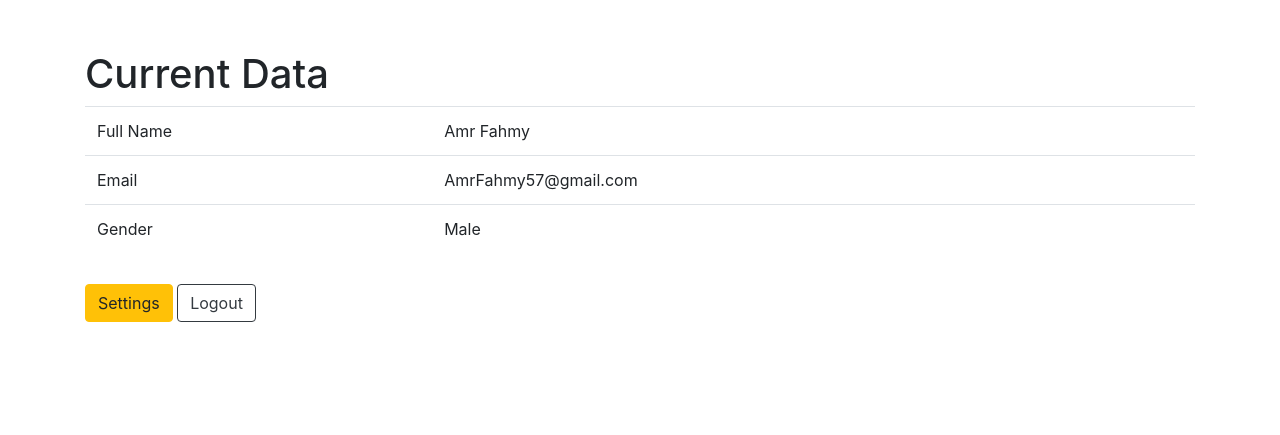
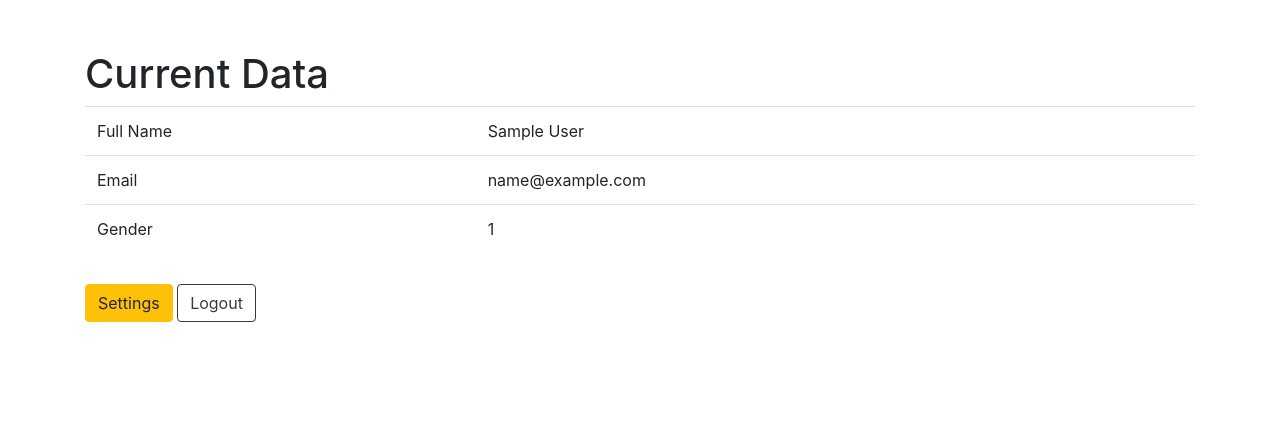
Before and after one commit to amrable/login-page, a PHP site: page /home.php in a window 1280 px wide. Shown: the part 56-491 px from the top of the page. Run offline with PHP 8.4, Linux system fonts and the light colour scheme; the visitor is signed in with stand-in values (Sample User, id 1).

Commit message:
logout user

```diff
--- a/check.php
+++ b/check.php
@@ -14,7 +14,7 @@
     if($res->num_rows>0){
       session_start();
       foreach ($res as $key => $value) {
-        $_SESSION['name']=$value['fname']." ",$value['lname'];
+        $_SESSION['name']=$value['fname']." ".$value['lname'];
         $_SESSION['email']=$value['email'];
         $_SESSION['gender']=$value['gender'];
 
--- a/home.php
+++ b/home.php
@@ -1,3 +1,12 @@
+<?php
+  session_start();
+
+  if( !isset($_SESSION['email'])){
+    header('Location: index.php');
+  }else{
+  }
+?>
+
 <?php include 'partials/header.php'; ?>
 
 
@@ -8,21 +17,21 @@
     <tbody>
       <tr>
         <td>Full Name</td>
-        <td>Amr Fahmy</td>
+        <td><?php echo $_SESSION['name']; ?></td>
       </tr>
       <tr>
         <td>Email</td>
-        <td>AmrFahmy57@gmail.com</td>
+        <td><?php echo $_SESSION['email']; ?></td>
       </tr>
       <tr>
         <td>Gender</td>
-        <td>Male</td>
+        <td><?php echo $_SESSION['gender']; ?></td>
       </tr>
     </tbody>
   </table>
 
   <button class="btn btn-warning" type="button" name="button">Settings</button>
-  <button class="btn btn-outline-dark" type="button" name="button">Logout</button>
+  <button id="logout" class="btn btn-outline-dark" type="button" name="button">Logout</button>
 </div>
 
 
--- /dev/null
+++ b/js/home.js
@@ -0,0 +1,16 @@
+$(document).on('click','#logout',function(e){
+
+  $.ajax({
+    url: "logout.php"
+  })
+  .done(
+    function(data){
+      if(data=="success"){
+         window.location.assign("index.php");
+      }else{
+        alert("Error occured" +data);
+      }
+    }
+  );
+  e.preventDefault();
+});
--- /dev/null
+++ b/logout.php
@@ -0,0 +1,6 @@
+<?php
+
+  session_start();
+  session_destroy();
+  echo "success";
+?>
--- a/partials/footer.php
+++ b/partials/footer.php
@@ -16,8 +16,7 @@
       integrity="sha256-WpOohJOqMqqyKL9FccASB9O0KwACQJpFTUBLTYOVvVU="
       crossorigin="anonymous"></script>    <script src="https://cdnjs.cloudflare.com/ajax/libs/popper.js/1.14.7/umd/popper.min.js" integrity="sha384-UO2eT0CpHqdSJQ6hJty5KVphtPhzWj9WO1clHTMGa3JDZwrnQq4sF86dIHNDz0W1" crossorigin="anonymous"></script>
     <script src="https://stackpath.bootstrapcdn.com/bootstrap/4.3.1/js/bootstrap.min.js" integrity="sha384-JjSmVgyd0p3pXB1rRibZUAYoIIy6OrQ6VrjIEaFf/nJGzIxFDsf4x0xIM+B07jRM" crossorigin="anonymous"></script>
-    <script type="text/javascript" src="js/index.js">
-
-    </script>
+    <script type="text/javascript" src="js/index.js"></script>
+    <script type="text/javascript" src="js/home.js"></script>
   </body>
 </html>
```
